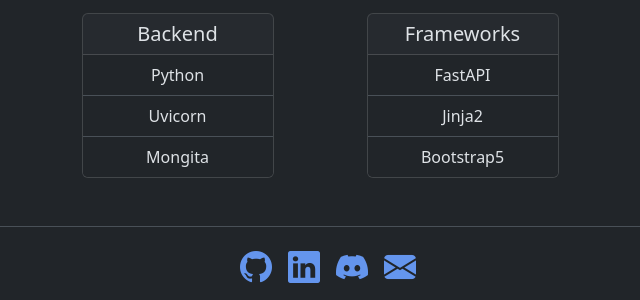
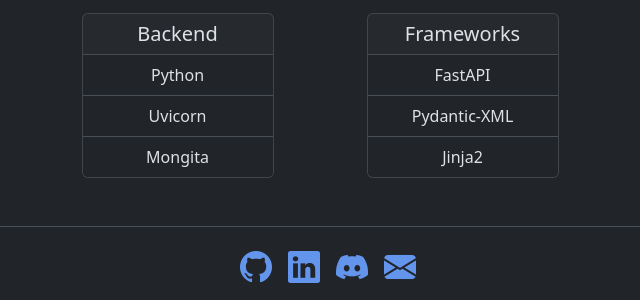
Before and after one commit to borkmaster12/borkfolio, a FastAPI app: page /about in a window 1280 px wide. Shown: the part 474-774 px from the top of the page, without its empty margins (320-960 px from the left). Run offline with FastAPI, Linux system fonts and the light colour scheme; parts of the project's set-up code (start-up, migrations or seed data) failed here and were passed over.

Commit message:
Swap bootstrap to pydantic in list of frameworks

```diff
--- a/app/templates/about.html.j2
+++ b/app/templates/about.html.j2
@@ -60,8 +60,8 @@
       <h5 class="card-header text-center">Frameworks</h5>
       <ul class="list-group list-group-flush">
         <li class="list-group-item">FastAPI</li>
+        <li class="list-group-item">Pydantic-XML</li>
         <li class="list-group-item">Jinja2</li>
-        <li class="list-group-item">Bootstrap5</li>
       </ul>
     </div>
   </div>
```
